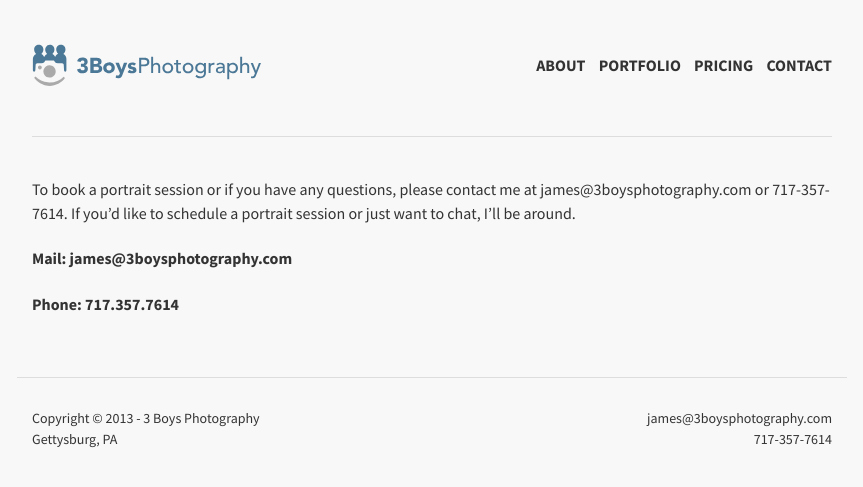
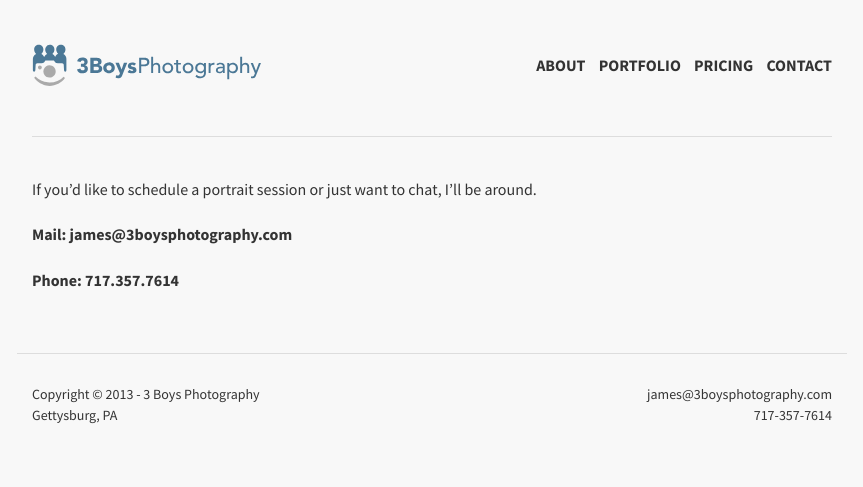
Before and after one commit to 3boysphotography/3boysphotography.github.io, a Jekyll site: the page built from contact/index.md, in a window 1280 px wide. Shown: the top 487 px of the page, without its empty margins (208-1071 px from the left). Built offline with Jekyll 4.4.1, drawn with Linux system fonts in a browser that asks for light colours; Markdown is read by kramdown in place of the engine named in the settings.

Commit message:
Added key words, removed old text

```diff
--- a/contact/index.md
+++ b/contact/index.md
@@ -1,7 +1,9 @@
 ---
 layout: contact
+title: About 3 Boys Photography
+desc: Located in Gettysburg, Pennsylvania and specializing in family and children's portraits.
+keywords: photography, Gettysburg, Pennsylvania, portraits, family, children
 ---
-To book a portrait session or if you have any questions, please contact me at james@3boysphotography.com or 717-357-7614.
 If you'd like to schedule a portrait session or just want to chat, I'll be around.
 
 ####Mail: james@3boysphotography.com
```
Also changed, not shown: about/index.md (+1 -1 lines), index.md (+3 -0 lines), portfolio/index.md (+3 -0 lines), pricing/index.md (+3 -2 lines).
